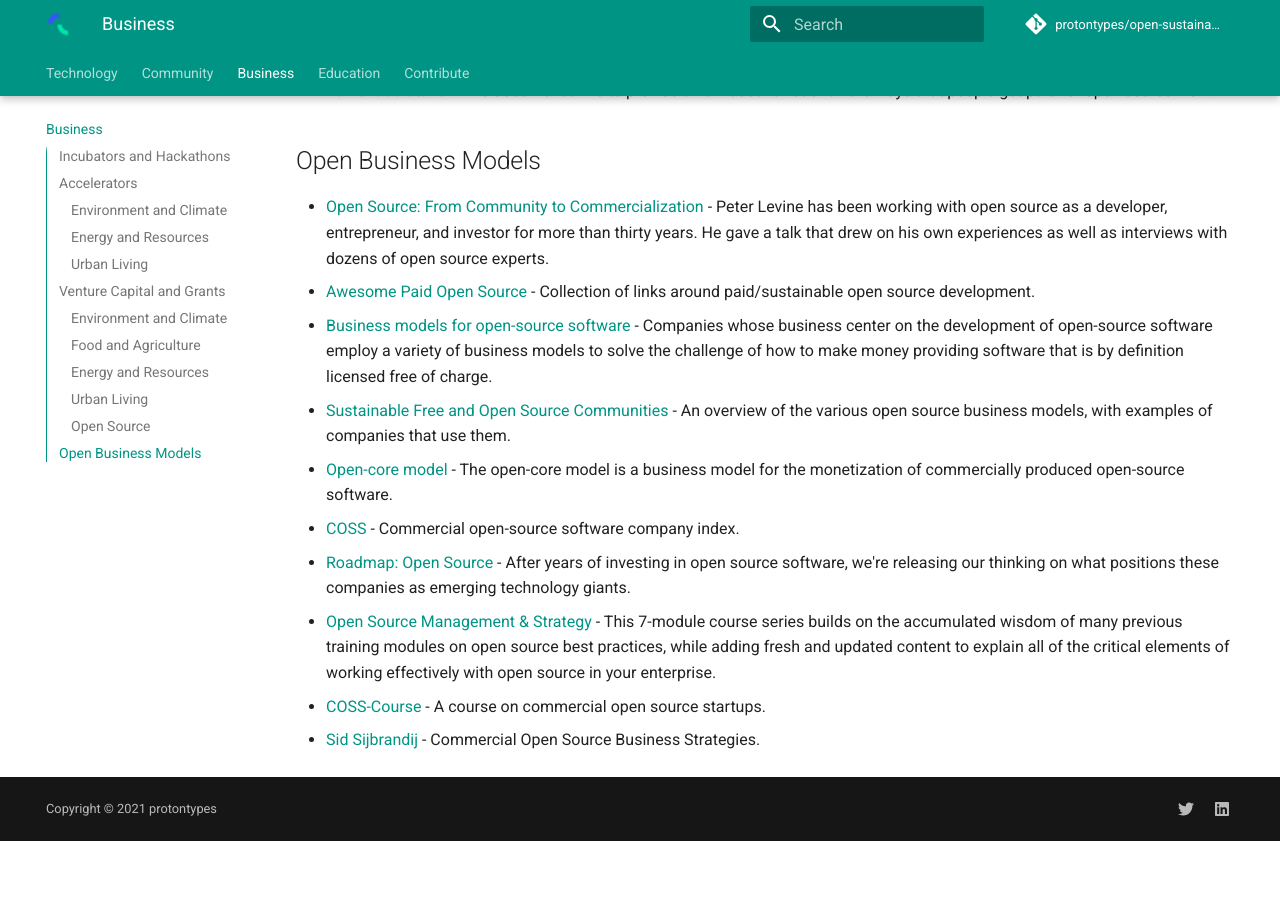
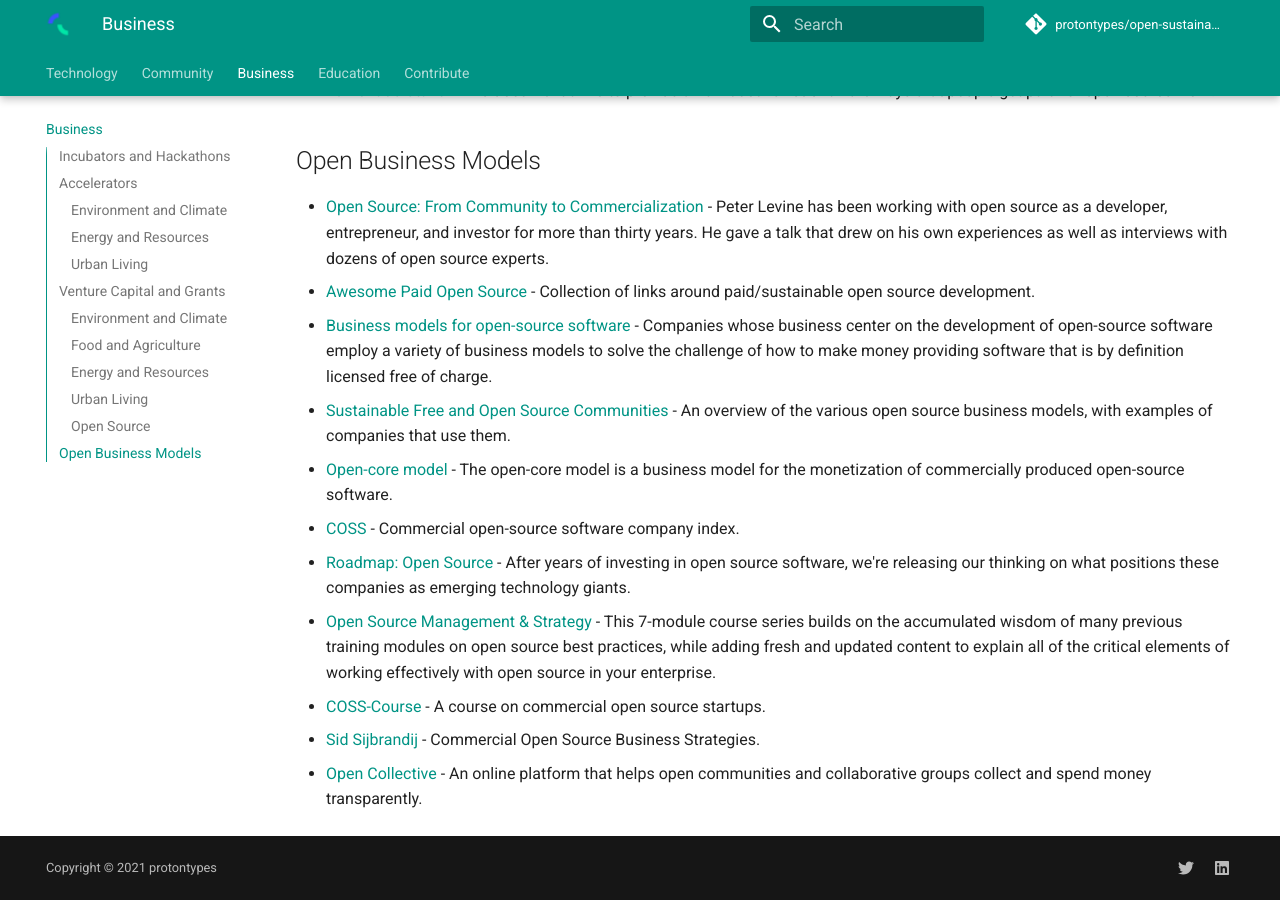
Before and after one commit to protontypes/open-sustainable-technology, an MkDocs documentation site: the page built from docs/business.md, in a window 1280 px wide and 900 px high, scrolled down 8410 px. Built offline with MkDocs 1.6.1 and Material for MkDocs 9.7.7, drawn with Linux system fonts in a browser that asks for light colours; comment, search, counter and statistics services are not loaded; before the commit the page ends 9251 px from its top, so only the background shows below that.

Commit message:
Add Open Collective

```diff
--- a/docs/business.md
+++ b/docs/business.md
@@ -193,3 +193,4 @@
 * [Open Source Management & Strategy](https://training.linuxfoundation.org/training/open-source-management-and-strategy/) - This 7-module course series builds on the accumulated wisdom of many previous training modules on open source best practices, while adding fresh and updated content to explain all of the critical elements of working effectively with open source in your enterprise.
 * [COSS-Course](https://github.com/dirkriehle/coss-course) - A course on commercial open source startups.
 * [Sid Sijbrandij](https://www.heavybit.com/library/video/commercial-open-source-business-strategies/) - Commercial Open Source Business Strategies.
+* [Open Collective](https://opencollective.com/) - An online platform that helps open communities and collaborative groups collect and spend money transparently.
```
